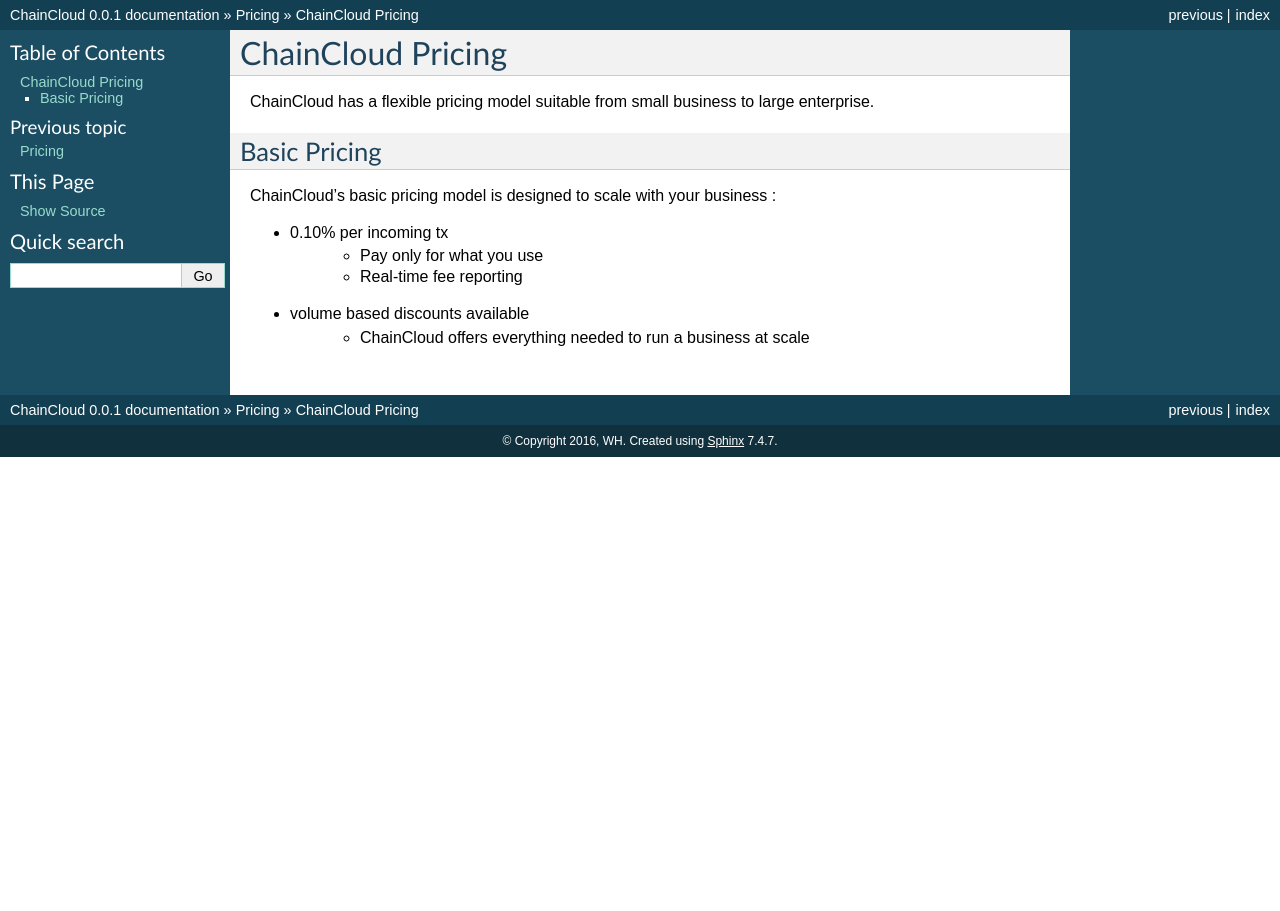
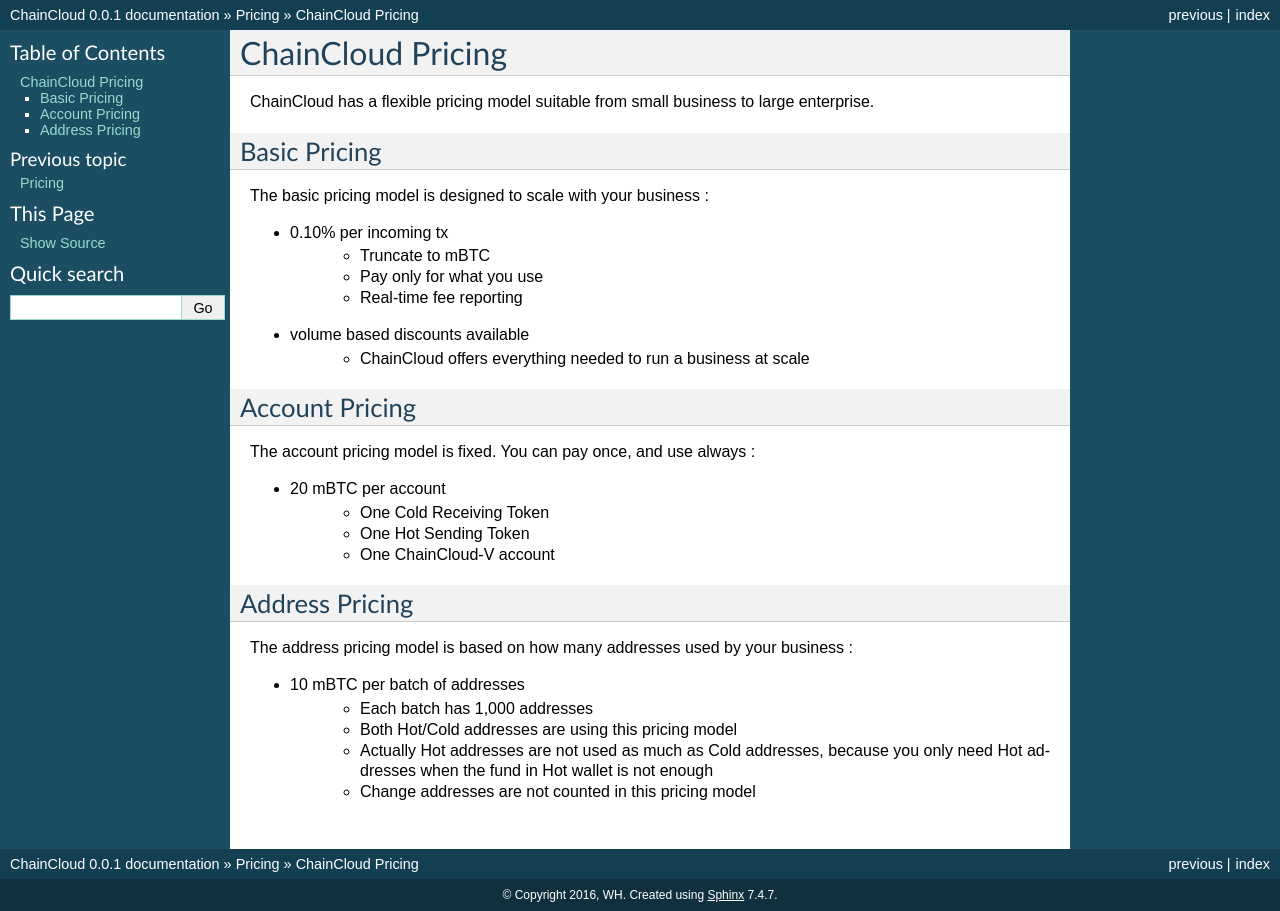
Before and after one commit to chaincloud-dot-com/chaincloud-docs, a Sphinx documentation site: the page built from source/pricing/pricing.rst, in a window 1280 px wide. Built offline with Sphinx 7.4.7, drawn with Linux system fonts in a browser that asks for light colours.

Commit message:
modify pricing.rst

```diff
--- a/source/pricing/pricing.rst
+++ b/source/pricing/pricing.rst
@@ -9,10 +9,32 @@
 Basic Pricing
 ================================================================================
 
-ChainCloud's basic pricing model is designed to scale with your business :
+The basic pricing model is designed to scale with your business :
 
 * 0.10% per incoming tx
+    * Truncate to mBTC
     * Pay only for what you use
     * Real-time fee reporting
 * volume based discounts available
     * ChainCloud offers everything needed to run a business at scale
+
+Account Pricing
+================================================================================
+
+The account pricing model is fixed. You can pay once, and use always :
+
+* 20 mBTC per account
+    * One Cold Receiving Token
+    * One Hot Sending Token
+    * One ChainCloud-V account
+
+Address Pricing
+================================================================================
+
+The address pricing model is based on how many addresses used by your business :
+
+* 10 mBTC per batch of addresses
+    * Each batch has 1,000 addresses
+    * Both Hot/Cold addresses are using this pricing model
+    * Actually Hot addresses are not used as much as Cold addresses, because you only need Hot addresses when the fund in Hot wallet is not enough
+    * Change addresses are not counted in this pricing model
```
